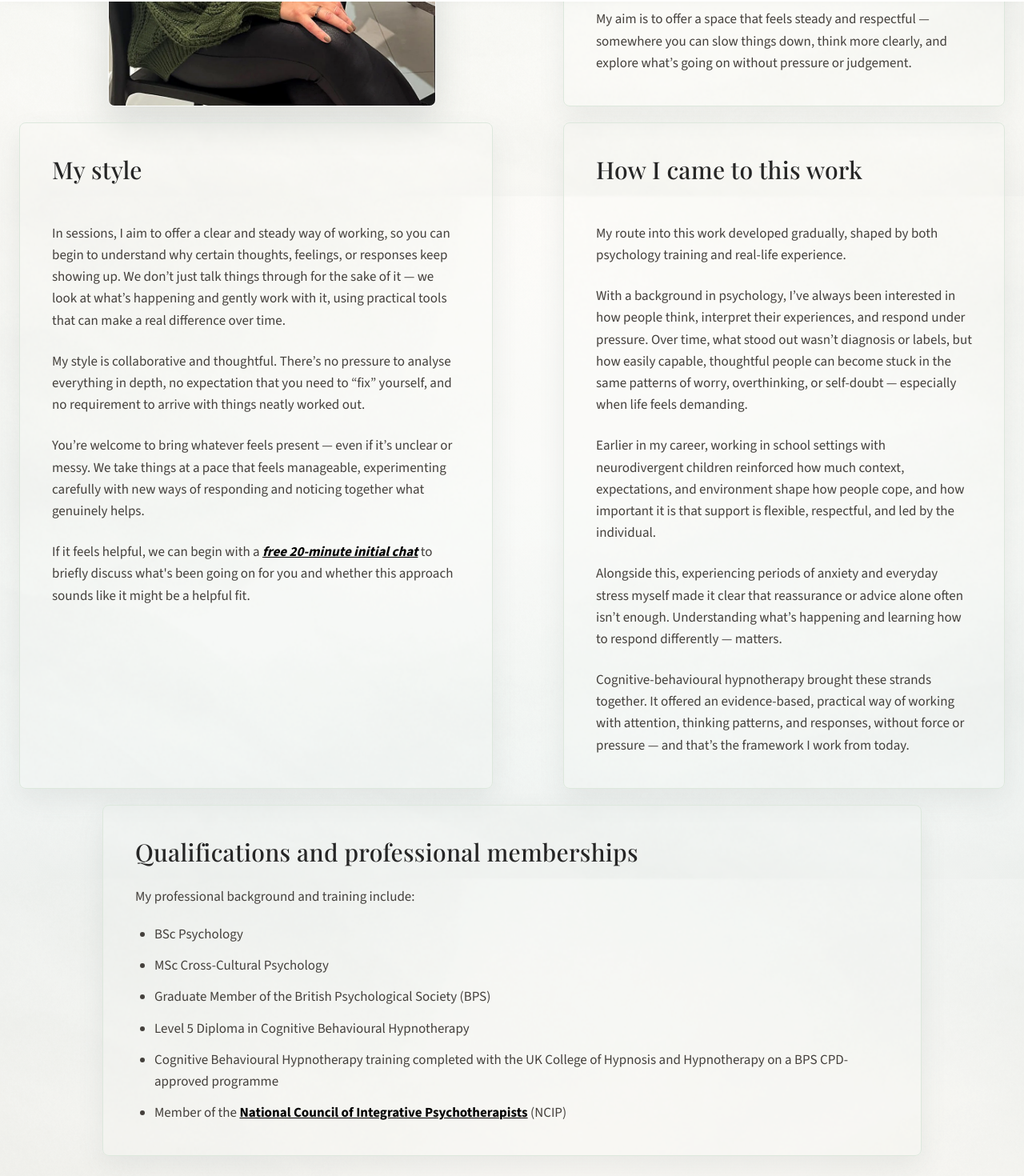
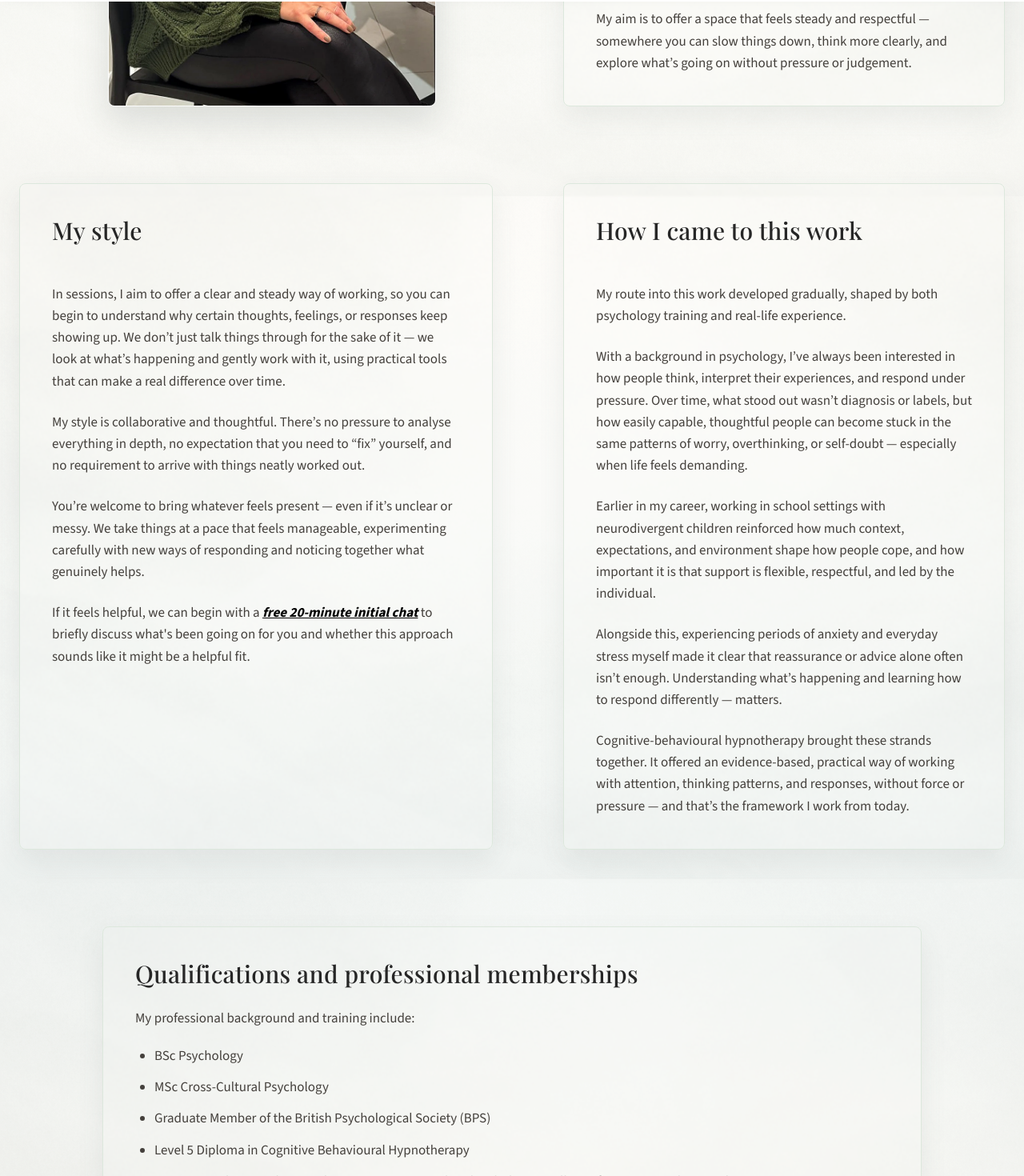
Before and after one commit to russog/natasha-russo-hypnotherapy, a Next.js app in the folder src/: page /about in a window 1280 px wide. Shown: the part 798-2268 px from the top of the page at 80% size. Built offline with nearby package versions, Linux system fonts and the light colour scheme.

Commit message:
Adjust about page card spacing

```diff
--- a/src/src/app/about/page.tsx
+++ b/src/src/app/about/page.tsx
@@ -57,7 +57,7 @@ export default function About() {
                     </Card>
                 </div>
 
-                <div className="order-4 md:order-none mt-5 md:mt-15 mx-auto max-w-5xl px-6 md:row-start-2 md:col-start-1 md:w-full">
+                <div className="order-4 md:order-none mt-8 sm:mt-10 md:mt-24 mx-auto max-w-5xl px-6 md:row-start-2 md:col-start-1 md:w-full">
                     <Card className="h-full flex flex-col">
                         <h2 className="mb-6 text-2xl font-medium leading-snug text-neutral-800 sm:text-3xl">
                             My style
@@ -88,7 +88,7 @@ export default function About() {
                     </Card>
                 </div>
 
-                <div className="order-3 md:order-none relative z-10 mt-5 md:mt-15 mx-auto max-w-5xl px-6 md:row-start-2 md:col-start-2">
+                <div className="order-3 md:order-none relative z-10 mt-8 sm:mt-10 md:mt-24 mx-auto max-w-5xl px-6 md:row-start-2 md:col-start-2">
                     <Card className="h-full flex flex-col mt-0 md:ml-10">
                         <h2 className="mb-6 text-2xl font-medium leading-snug text-neutral-800 sm:text-3xl">
                             How I came to this work
@@ -122,7 +122,7 @@ export default function About() {
                     </Card>
                 </div>
 
-                <div className="relative z-10 mt-5 md:mt-15 md:col-span-2 px-6">
+                <div className="relative z-10 mt-8 sm:mt-10 md:mt-24 md:col-span-2 px-6">
                     <Card className="mx-auto max-w-5xl">
                         <h2 className="mb-6 text-2xl font-medium leading-snug text-neutral-800 sm:text-3xl">
                             Qualifications and professional memberships
```
